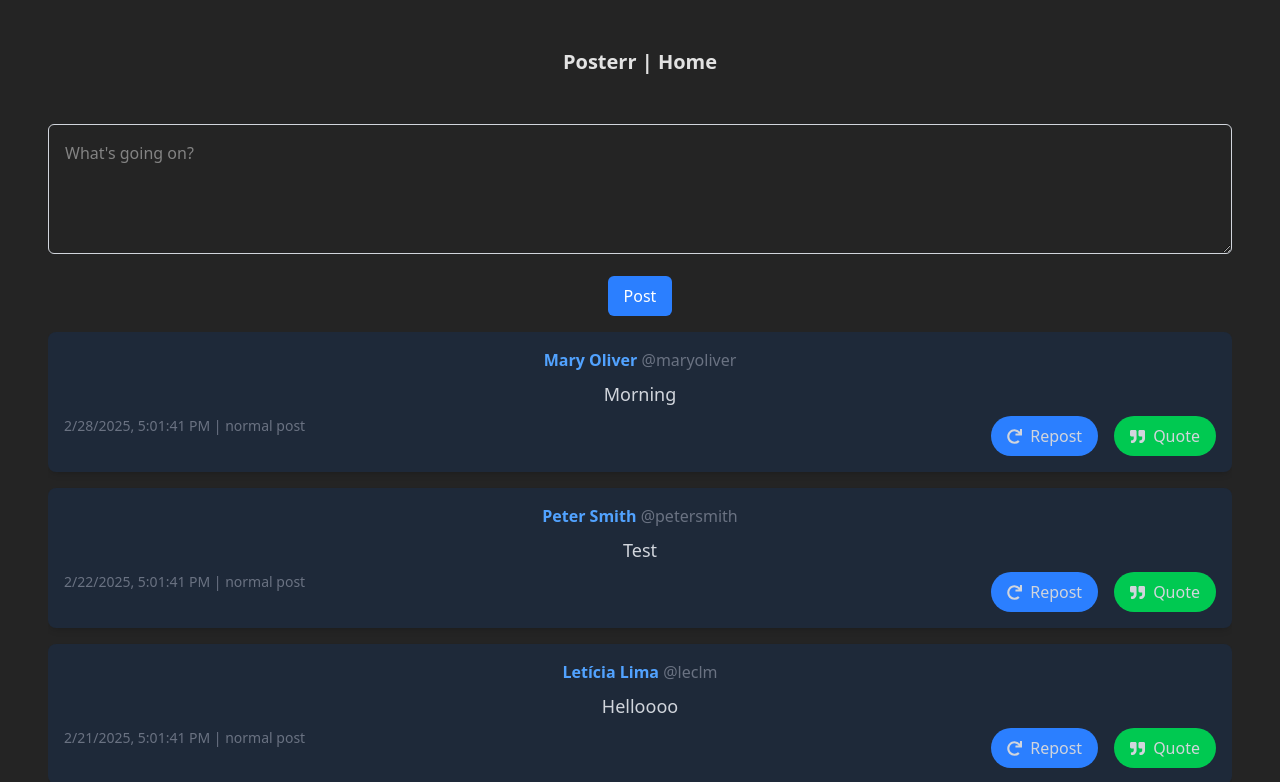
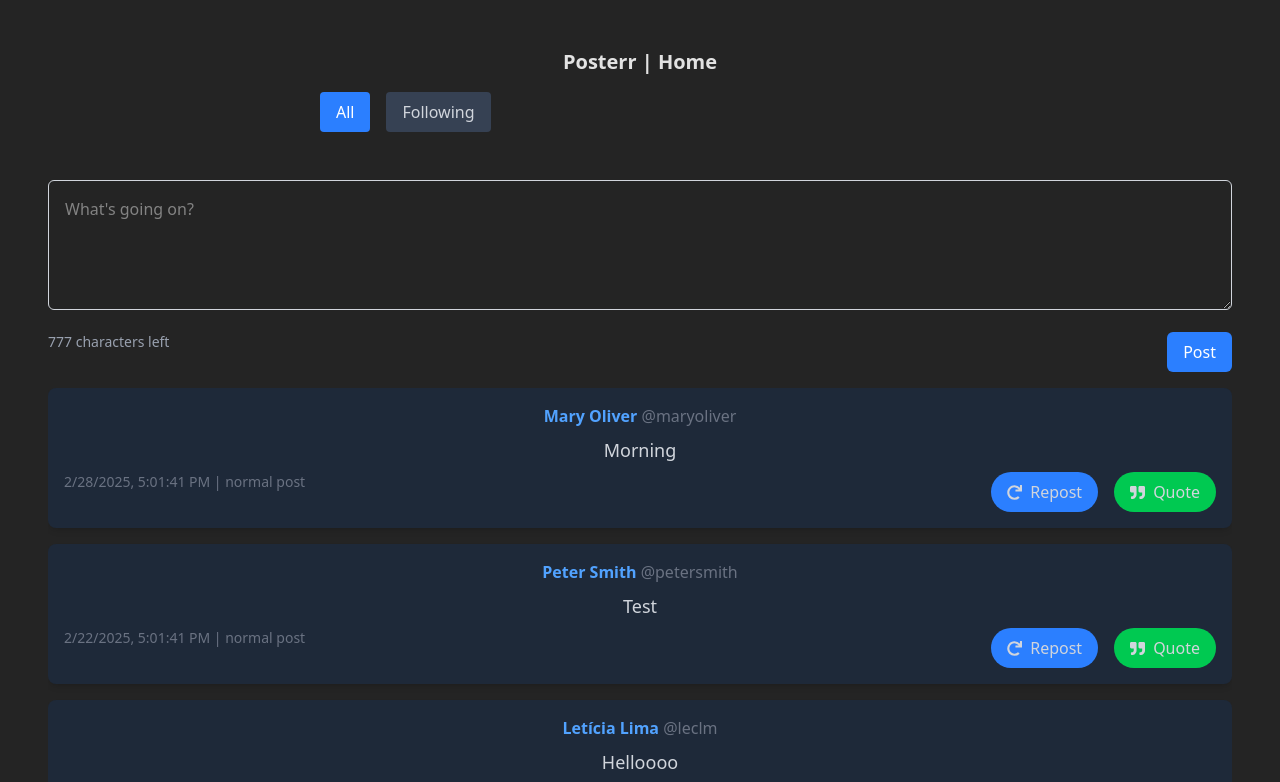
Before and after one commit to leclm/posterr, a React (Vite) app: page / in a window 1280 px wide. Shown: the top 782 px of the page. Built offline with nearby package versions, Linux system fonts and the light colour scheme.

Commit message:
feat: implement form validation

```diff
--- a/src/components/PostForm.tsx
+++ b/src/components/PostForm.tsx
@@ -6,12 +6,25 @@ interface PostFormProps {
 
 export const PostForm: React.FC<PostFormProps> = ({ onPostAdded }) => {
   const [postText, setPostText] = useState('');
+  const maxLength = 777; // Limite de caracteres
 
   const handlePostChange = (e: React.ChangeEvent<HTMLTextAreaElement>) => {
     setPostText(e.target.value);
   };
 
   const handlePostSubmit = () => {
+    const users = JSON.parse(localStorage.getItem('mock') || '[]');
+    const user = users.find((user: { id: number; posts: { id: number; text: string; createdAt: string; type: string; userId: number }[] }) => user.id === 0);
+
+    if (user) {
+      const today = new Date().toISOString().split('T')[0];
+      const postsToday = user.posts.filter((post: { createdAt: string }) => post.createdAt.split('T')[0] === today);
+
+      if (postsToday.length >= 5) {
+        alert('You have reached the limit of 5 posts for today.');
+        return;
+      }
+
       const newPost = {
         id: Date.now(),
         text: postText,
@@ -20,19 +33,15 @@ export const PostForm: React.FC<PostFormProps> = ({ onPostAdded }) => {
         userId: 0,
       };
 
-    const users = JSON.parse(localStorage.getItem('mock') || '[]');
-
-    const user = users.find((user: { id: number; posts: { id: number; text: string; createdAt: string; type: string; userId: number }[] }) => user.id === 0);
-
-    if (user) {
       user.posts.unshift(newPost);
-
       localStorage.setItem('mock', JSON.stringify(users));
     }
 
     onPostAdded();
     setPostText('');
   };
+
+  const charactersLeft = maxLength - postText.length;
 
   return (
     <div className="space-y-4">
@@ -42,14 +51,18 @@ export const PostForm: React.FC<PostFormProps> = ({ onPostAdded }) => {
         className="w-full p-4 border border-gray-300 rounded-md"
         rows={4}
         placeholder="What's going on?"
+        maxLength={maxLength}
       />
+      <div className="flex justify-between">
+        <span className="text-sm text-gray-400">{charactersLeft} characters left</span>
         <button
           onClick={handlePostSubmit}
           className="px-4 py-2 bg-blue-500 text-white rounded-md"
-        disabled={!postText}
+          disabled={!postText || postText.length > maxLength}
         >
           Post
         </button>
       </div>
+    </div>
   );
 };
--- a/src/pages/Home.tsx
+++ b/src/pages/Home.tsx
@@ -7,6 +7,7 @@ import { User, Post as PostTypes } from "../types/types";
 import { storeMock } from "../utils/mock";
 
 const POSTS_LIMIT = 10;
+const MAX_LENGTH = 777;
 
 const Home: React.FC = () => {
   const navigate = useNavigate();
@@ -18,17 +19,29 @@ const Home: React.FC = () => {
   const [selectedUser, setSelectedUser] = useState<User | null>(null);
   const [quotePost, setQuotePost] = useState<PostTypes | null>(null);
   const [quoteText, setQuoteText] = useState<string>("");
+  const [filter, setFilter] = useState<string>(() => {
+    const params = new URLSearchParams(location.search);
+    return params.get("filter") || "all";
+  });
 
   const loadPosts = () => {
     const allUsers = JSON.parse(localStorage.getItem("mock") || "[]");
-
-    const allPosts = allUsers.flatMap((user: User) =>
+    let allPosts = allUsers.flatMap((user: User) =>
       user.posts.map((post) => ({
         ...post,
         username: user.username,
         nick: user.nick,
       }))
     );
+
+    if (filter === "following") {
+      const currentUser = allUsers.find((user: User) => user.id === 0);
+      if (currentUser) {
+        allPosts = allPosts.filter((post: PostTypes) =>
+          currentUser.following.some((user: User) => user.id === post.userId)
+        );
+      }
+    }
 
     allPosts.sort(
       (a: PostTypes, b: PostTypes) =>
@@ -41,7 +54,7 @@ const Home: React.FC = () => {
 
   useEffect(() => {
     loadPosts();
-  }, []);
+  }, [filter]);
 
   useEffect(() => {
     if (!localStorage.getItem("mock")) {
@@ -118,6 +131,30 @@ const Home: React.FC = () => {
   };
 
   const handleRepostClick = (postId: number) => {
+    const users = JSON.parse(localStorage.getItem("mock") || "[]");
+    const user = users.find(
+      (user: {
+        id: number;
+        posts: {
+          id: number;
+          text: string;
+          createdAt: string;
+          type: string;
+          userId: number;
+        }[];
+      }) => user.id === 0
+    );
+
+    if (user) {
+      const today = new Date().toISOString().split("T")[0];
+      const postsToday = user.posts.filter(
+        (post: { createdAt: string }) => post.createdAt.split("T")[0] === today
+      );
+
+      if (postsToday.length >= 5) {
+        alert("You have reached the limit of 5 posts for today.");
+        return;
+      } else {
         const postToRepost = posts.find((post) => post.id === postId);
         if (postToRepost) {
           const newRepost: PostTypes = {
@@ -139,13 +176,41 @@ const Home: React.FC = () => {
             loadPosts();
           }
         }
+      }
+    }
   };
 
   const handleQuoteClick = (postId: number) => {
+    const users = JSON.parse(localStorage.getItem("mock") || "[]");
+    const user = users.find(
+      (user: {
+        id: number;
+        posts: {
+          id: number;
+          text: string;
+          createdAt: string;
+          type: string;
+          userId: number;
+        }[];
+      }) => user.id === 0
+    );
+
+    if (user) {
+      const today = new Date().toISOString().split("T")[0];
+      const postsToday = user.posts.filter(
+        (post: { createdAt: string }) => post.createdAt.split("T")[0] === today
+      );
+
+      if (postsToday.length >= 5) {
+        alert("You have reached the limit of 5 posts for today.");
+        return;
+      } else {
         const postToQuote = posts.find((post) => post.id === postId);
         if (postToQuote) {
           setQuotePost(postToQuote);
           setQuoteText("");
+        }
+      }
     }
   };
 
@@ -183,10 +248,43 @@ const Home: React.FC = () => {
     setSelectedUser(null);
   };
 
+  const handleFilterChange = (newFilter: string) => {
+    setFilter(newFilter);
+    navigate(`/?filter=${newFilter}`);
+  };
+
+  const handleQuoteChange = (e: React.ChangeEvent<HTMLTextAreaElement>) => {
+    setQuoteText(e.target.value);
+  };
+
+  const charactersLeft = MAX_LENGTH - quoteText.length;
+
   return (
     <>
       <div className="max-w-2xl mx-auto p-4">
         <h1 className="text-xl font-bold mb-4">Posterr | Home</h1>
+        <div className="flex space-x-4 mb-4">
+          <button
+            onClick={() => handleFilterChange("all")}
+            className={`px-4 py-2 rounded ${
+              filter === "all"
+                ? "bg-blue-500 text-white"
+                : "bg-gray-700 text-gray-300"
+            }`}
+          >
+            All
+          </button>
+          <button
+            onClick={() => handleFilterChange("following")}
+            className={`px-4 py-2 rounded ${
+              filter === "following"
+                ? "bg-blue-500 text-white"
+                : "bg-gray-700 text-gray-300"
+            }`}
+          >
+            Following
+          </button>
+        </div>
       </div>
       <div className="container mx-auto p-4">
         <PostForm onPostAdded={loadPosts} />
@@ -229,10 +327,12 @@ const Home: React.FC = () => {
               className="w-full p-2 bg-gray-700 text-white rounded"
               rows={4}
               value={quoteText}
-              onChange={(e) => setQuoteText(e.target.value)}
+              onChange={handleQuoteChange}
               placeholder="Write something..."
+              maxLength={MAX_LENGTH}
             />
-            <div className="flex justify-end space-x-2 mt-4">
+            <div className="flex justify-between mt-4">
+              <span className="text-sm text-gray-400">{charactersLeft} characters left</span>
               <button
                 onClick={handleCloseModal}
                 className="px-4 py-2 bg-gray-600 text-white rounded"
```
Lines whose indentation alone changed are shown as unchanged.
